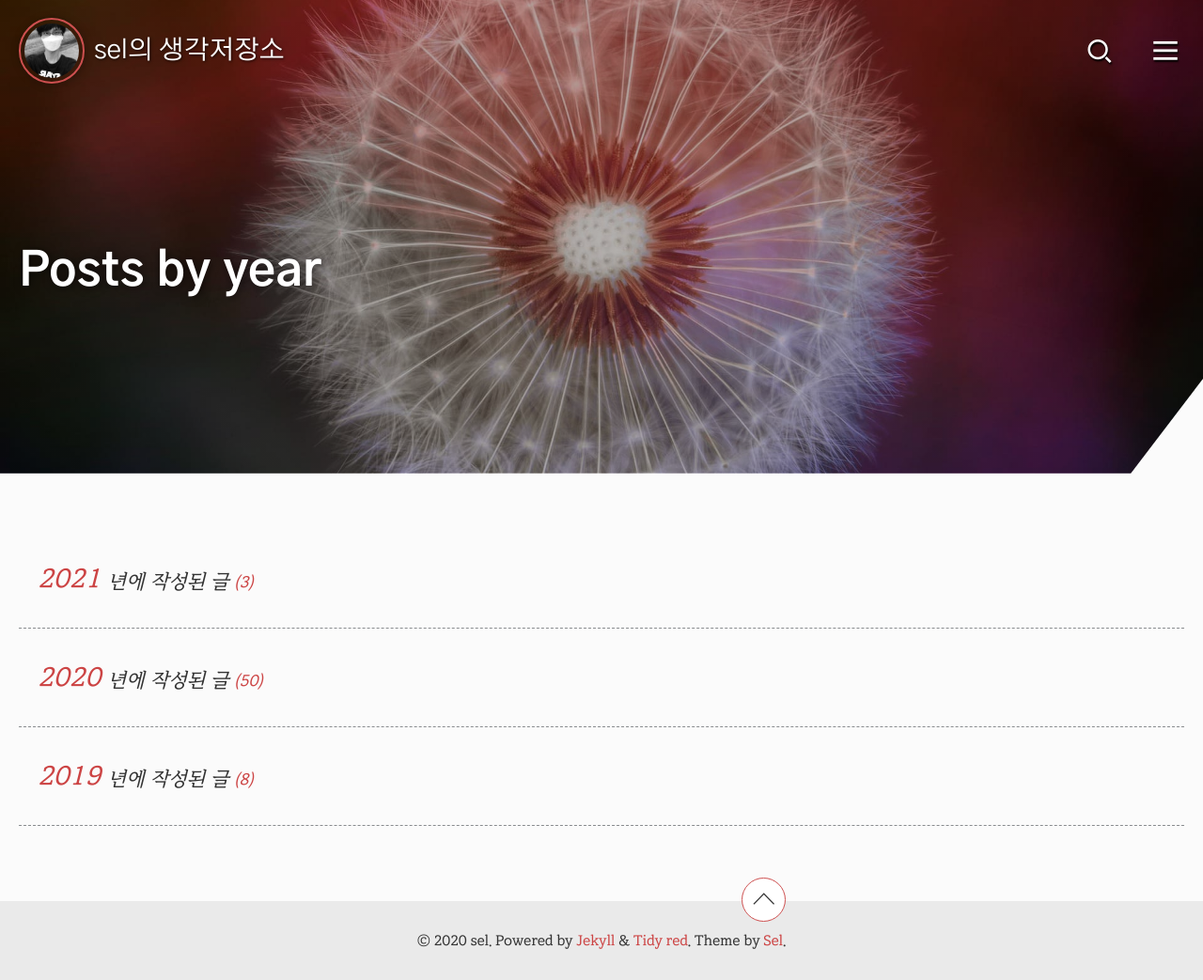
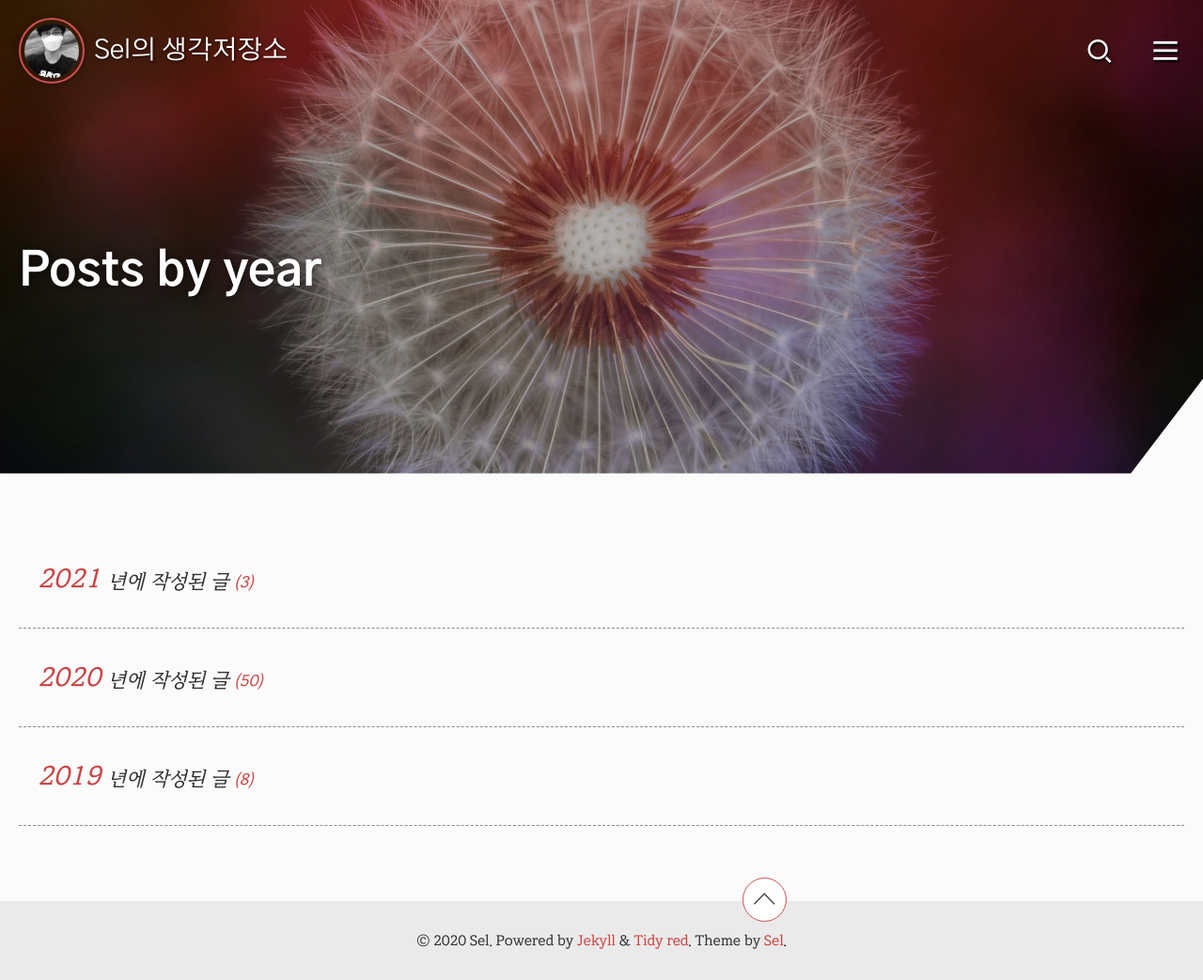
Before and after one commit to selosele/selosele.github.io, a Jekyll site: the page built from posts-by-year.html, in a window 1280 px wide. Shown: the whole page at 94% size. Built offline with Jekyll 4.4.1, drawn with Linux system fonts in a browser that asks for light colours.

Commit message:
환경설정 일부 수정 및 삭제

```diff
--- a/_config.yml
+++ b/_config.yml
@@ -1,9 +1,9 @@
 # Site Settings
 locale                   : "ko" # 기본값
-title                    : "sel의 생각저장소"
+title                    : "Sel의 생각저장소"
 title_separator          : "-"
 subtitle                 :
-name                     : "sel" # 사용자명
+name                     : "Sel" # 사용자명
 description              : "웹 퍼블리셔 sel의 개인 블로그"
 url                      : "https://selosele.github.io"
 baseurl                  :
@@ -76,10 +76,9 @@ analytics:
 
 # 사용자 정보
 author:
-  name             : "sel"
+  name             : "Sel"
   avatar           : "/assets/images/avatar.jpg"
   desc             : "나답게 사는 웹 퍼블리셔"
-  email            :
   links:
     - label: "Daejeon"
       icon: "xi-map-marker"
```
